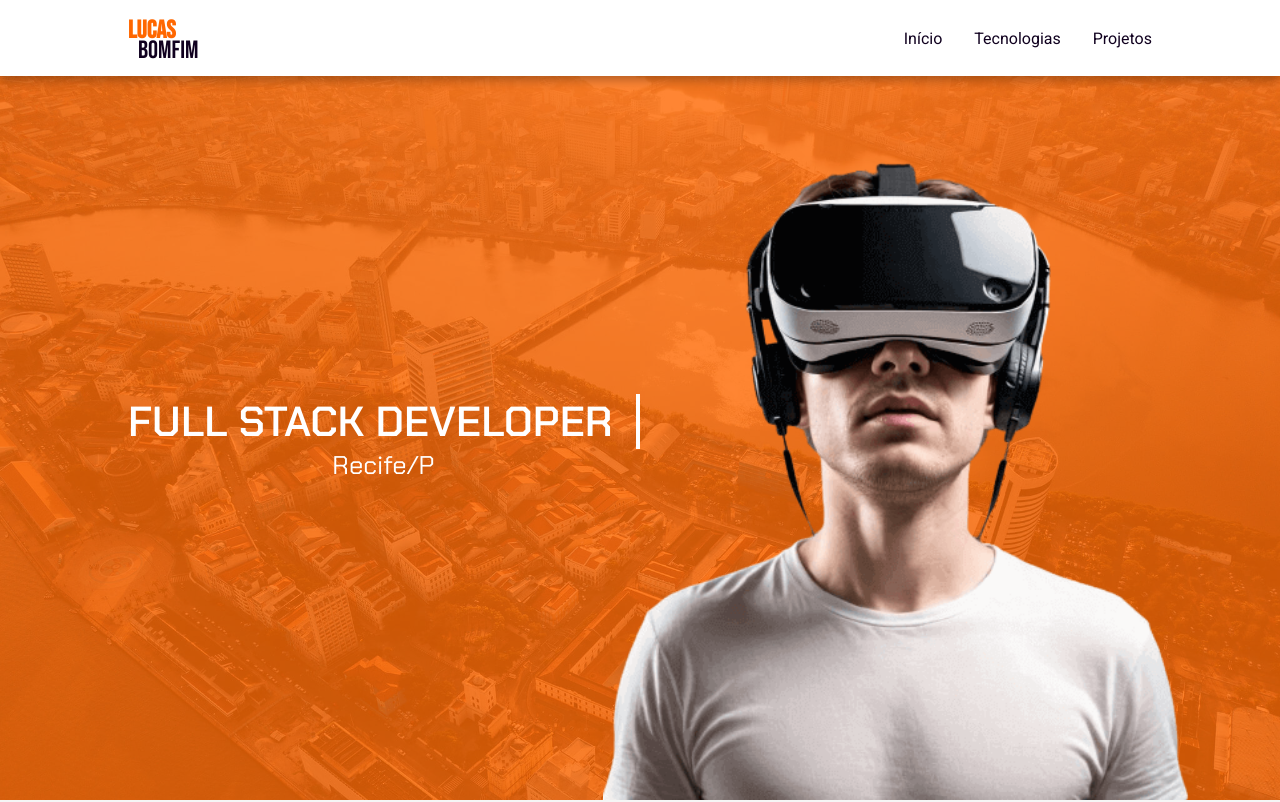
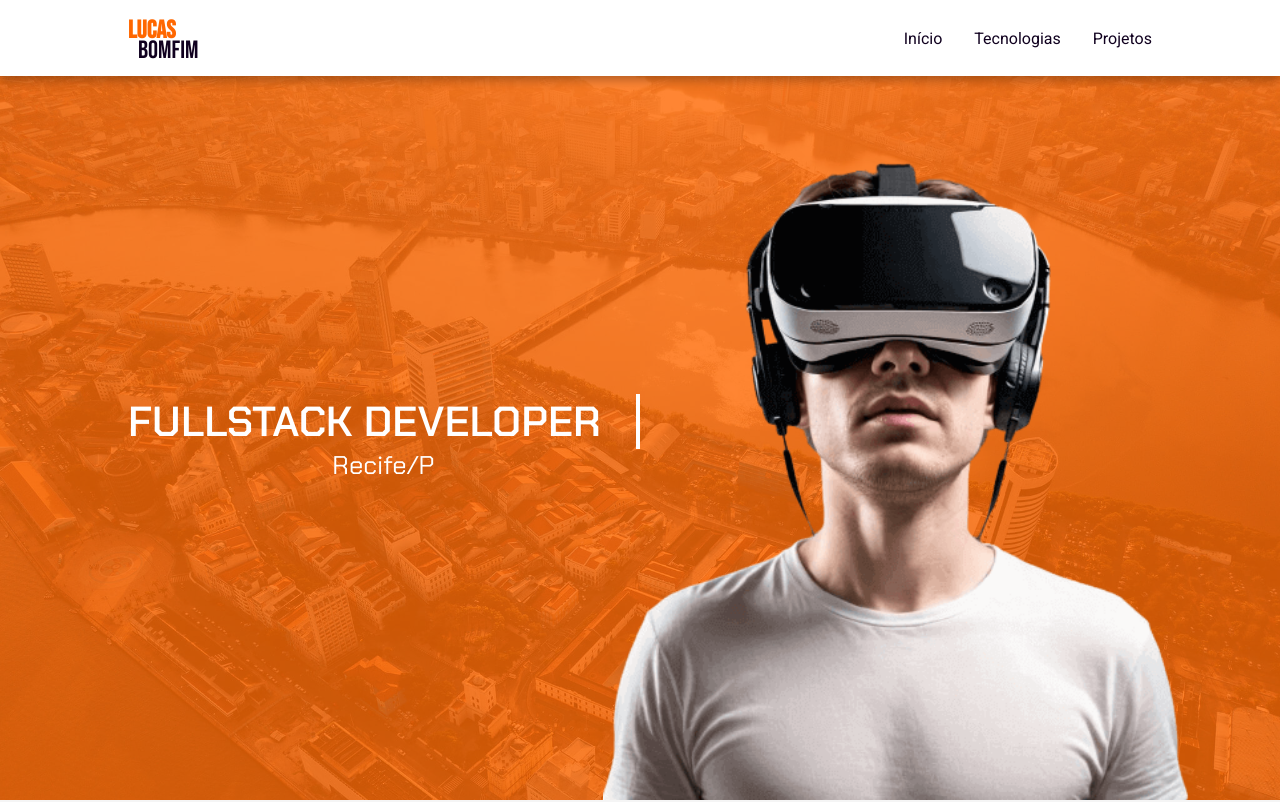
Before and after one commit to LucasB0mfim/PORTFOLIO, a React (Create React App) app: page / in a window 1280 px wide. Shown: the top 802 px of the page. Built offline with nearby package versions, Linux system fonts and the light colour scheme.

Commit message:
Update: Menu style

```diff
--- a/src/components/Menu/index.tsx
+++ b/src/components/Menu/index.tsx
@@ -8,7 +8,7 @@ const Menu = () => (
     <S.Container id="sobre">
       <S.Image src={portoDigital} />
       <S.Main>
-        <span>FULL STACK DEVELOPER </span>
+        <span>FULLSTACK DEVELOPER </span>
         <p>Recife/PE</p>
       </S.Main>
       <S.Aside>
--- a/src/components/Menu/styles.ts
+++ b/src/components/Menu/styles.ts
@@ -60,7 +60,7 @@ export const Main = styled.main`
     white-space: nowrap;
     overflow: hidden;
     animation:
-      typing 3s steps(19),
+      typing 3s steps(18),
       blinking 0.3s infinite step-end alternate;
 
     user-drag: none; /* Bloqueia o arrastar da imagem */
```
